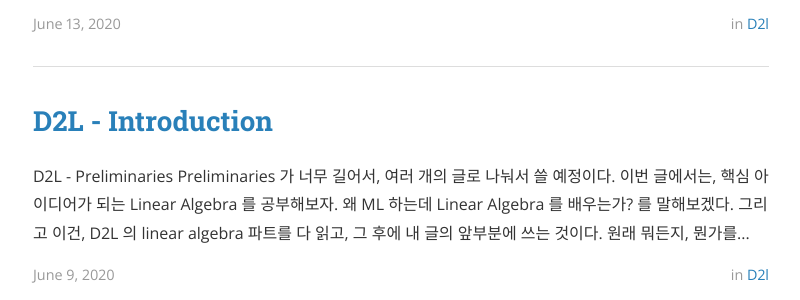
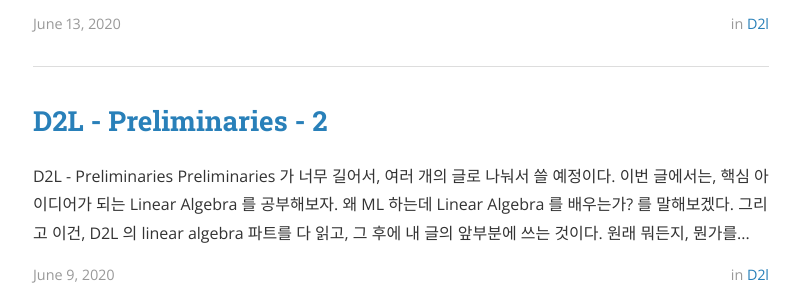
Before and after one commit to the-realest-one/the-realest-one.github.io, a Jekyll site: the page built from index.html, in a window 1280 px wide and 900 px high, scrolled down 563 px. Shown: the part 158-458 px from the top of the window, without its empty margins (239-1039 px from the left). Built offline with Jekyll 4.4.1, drawn with Linux system fonts in a browser that asks for light colours; nearby versions of some CDN libraries; the list of posts is cut into pages by our own code.

Commit message:
Revised title to "D2L - Preliminaries - 2"

```diff
--- a/_posts/2020-06-09-d2l-preliminaries-2.md
+++ b/_posts/2020-06-09-d2l-preliminaries-2.md
@@ -1,6 +1,6 @@
 ---
 layout: post
-title:  "D2L - Introduction"
+title:  "D2L - Preliminaries - 2"
 date:   2020-06-09T14:25:52-05:00
 author: the-realest-one
 categories: D2L
```
